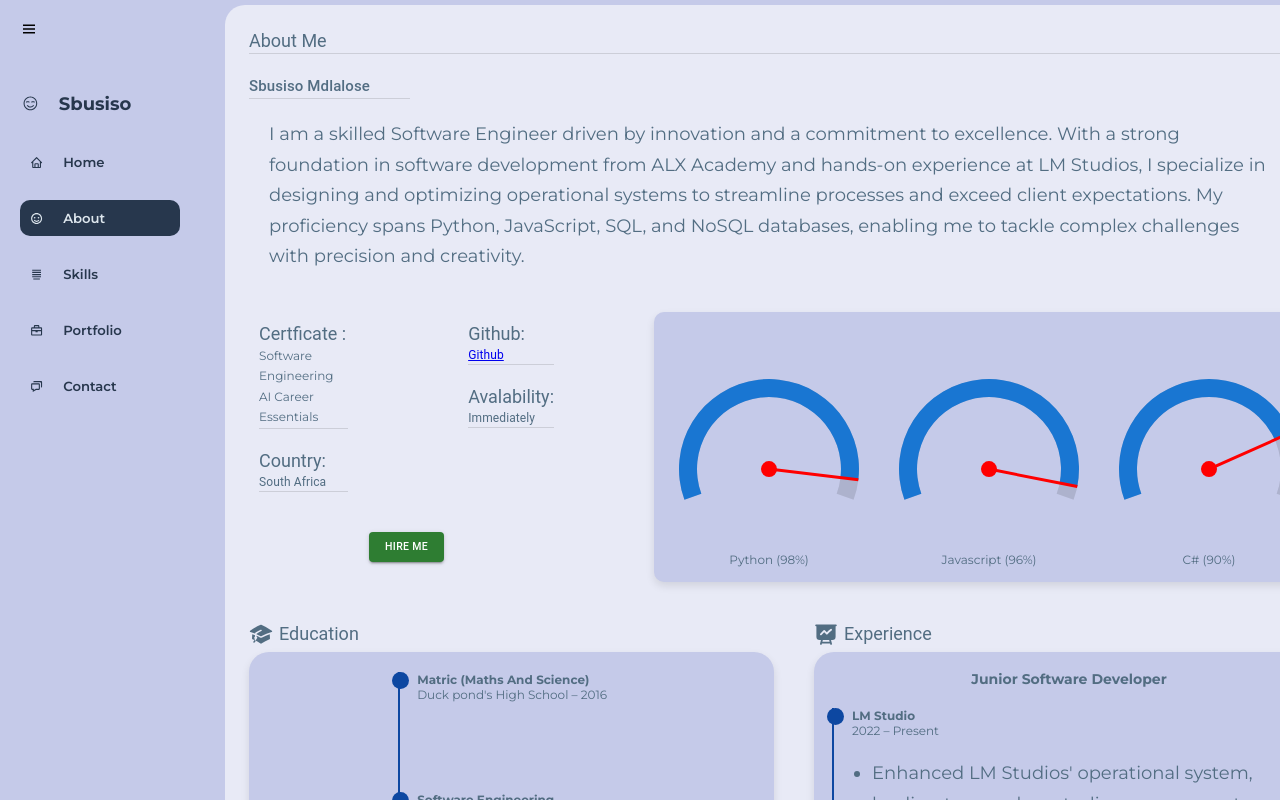
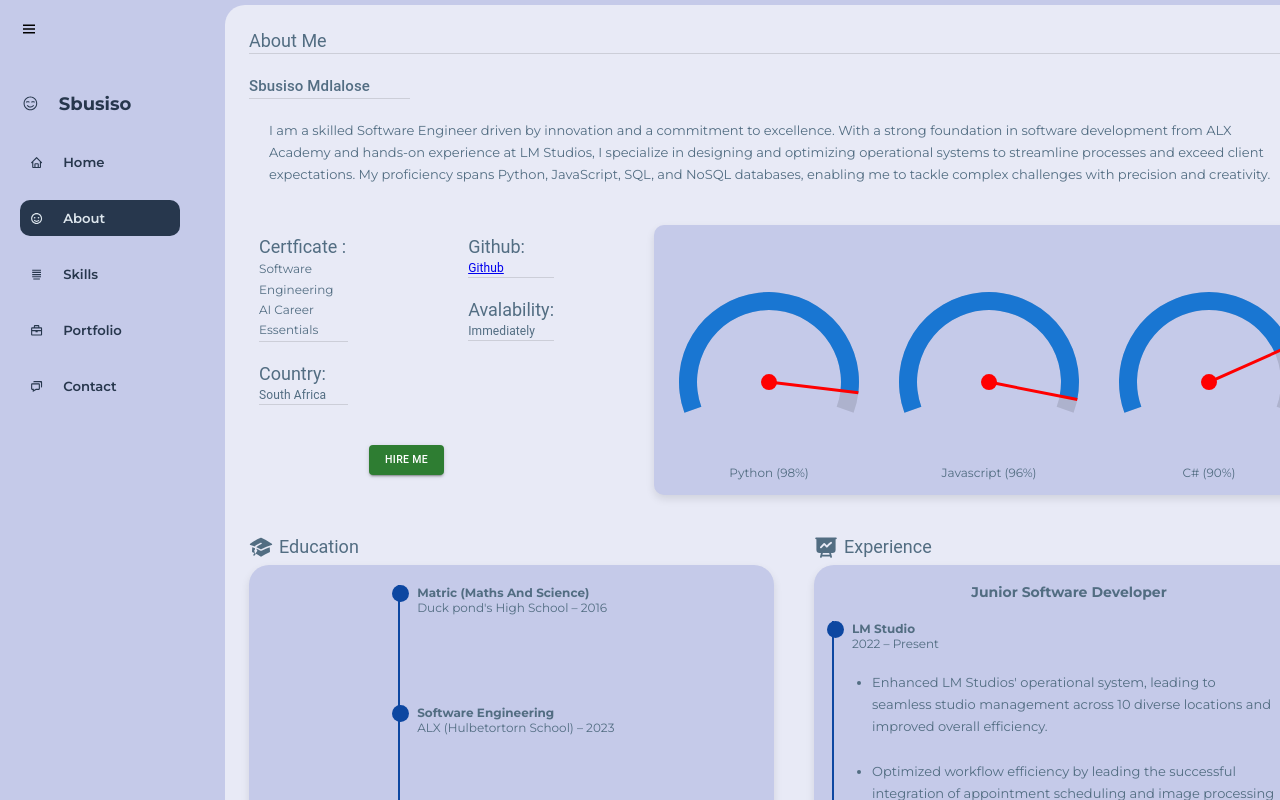
Before and after one commit to Mdlalose4life/Portfolio, a React (Vite) app: page /about in a window 1280 px wide. Shown: the top 800 px of the page. Built offline with nearby package versions, Linux system fonts and the light colour scheme.

Commit message:
The font size

```diff
--- a/src/components/About.jsx
+++ b/src/components/About.jsx
@@ -55,7 +55,7 @@ const About = () => {
             <Typography variant='h6'>{item.AboutMeName}</Typography>
             <Divider />
             <div className='description--controller'>
-              {item.description}
+              <p>{item.description}</p>
             </div>
           </div>
         ))}
--- a/src/styles/About.css
+++ b/src/styles/About.css
@@ -20,7 +20,7 @@
 
 .description--controller {
   line-height: 1.7;
-  font-size: large;
+  font-size: small;
   margin-bottom: 20px;
   width: 96%;
 }
```
